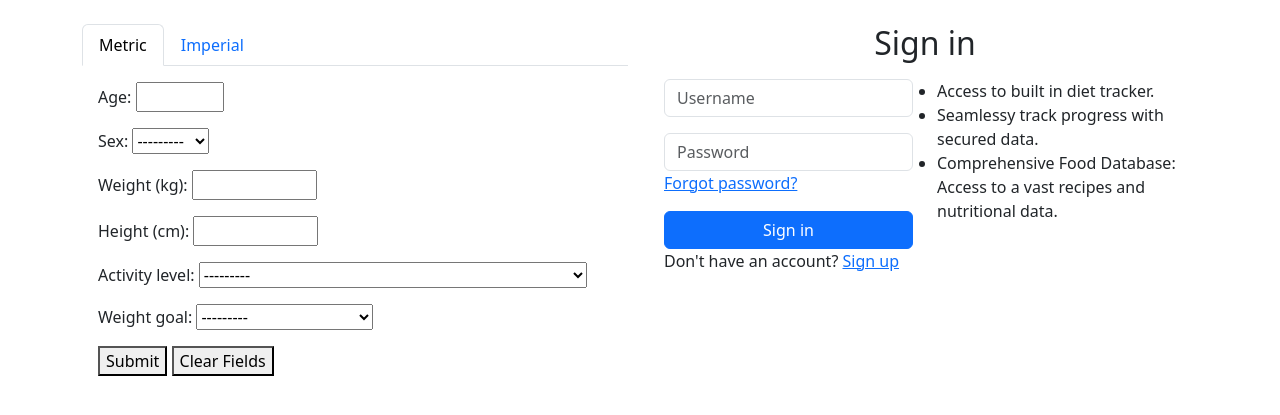
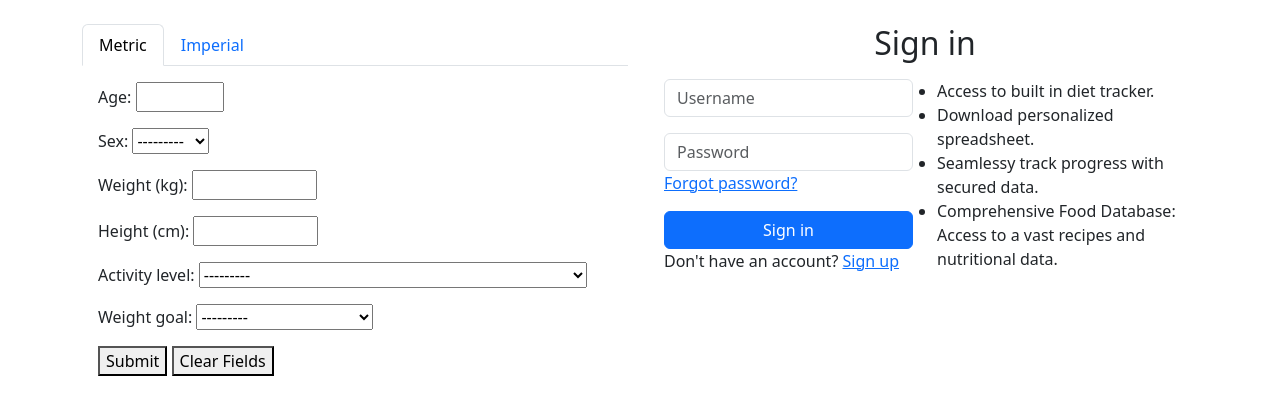
Before and after one commit to Kaionguyen/MacroCal, a Django app: page / in a window 1280 px wide. Shown: the part 56-471 px from the top of the page. Run offline with Django 4.2, Linux system fonts and the light colour scheme.

Commit message:
Making spreadsheet for users only.

```diff
--- a/src/calculator/templates/calculator/home.html
+++ b/src/calculator/templates/calculator/home.html
@@ -34,6 +34,7 @@
                     <div class="row">
                         <ul>
                             <li>Access to built in diet tracker.</li>
+                            <li>Download personalized spreadsheet.</li>
                             <li>Seamlessy track progress with secured data.</li>
                             <li>Comprehensive Food Database: Access to a vast recipes and nutritional data.</li>
                         </ul>
```
